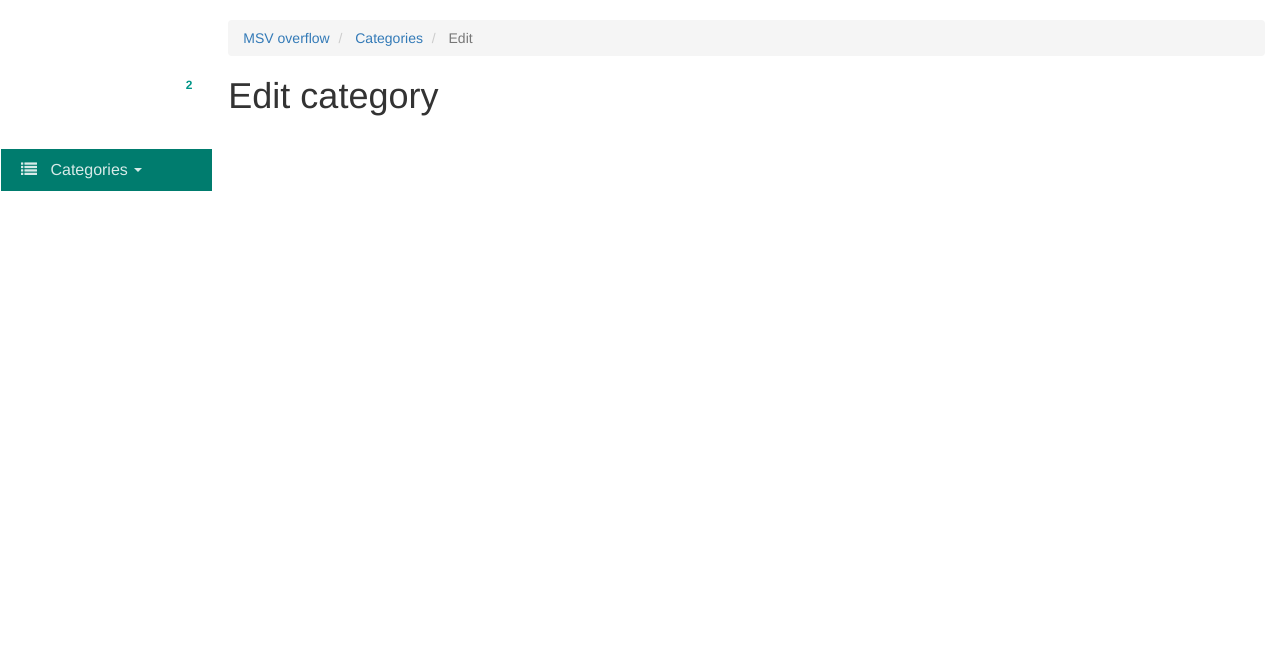
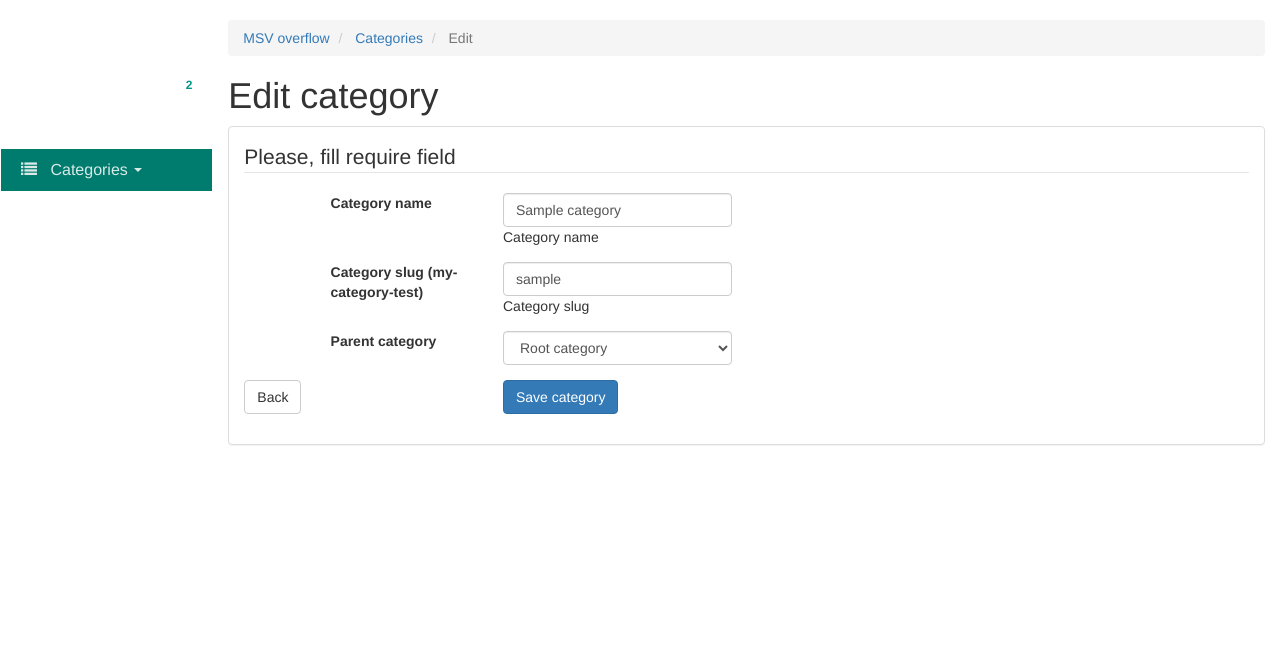
Before and after one commit to vokomarov/MSV-Overflow, a CodeIgniter app: page /database/index.php/admin/category/edit/1 in a window 1280 px wide. Shown: the part 60-714 px from the top of the page. Run offline with CodeIgniter, Linux system fonts and the light colour scheme; the visitor is signed in with stand-in values (Sample User, id 1); tables that the repository leaves empty or names only in its code hold one stand-in row (values such as "Sample post"); some libraries are stand-ins or nearby versions.

Commit message:
add categories management

```diff
--- a/application/config/routes.php
+++ b/application/config/routes.php
@@ -61,6 +61,10 @@
 $route['admin/user/(:num)/ban'] = 'admin/user/ban/$1';
 $route['admin/user/(:num)/unban'] = 'admin/user/unban/$1';
 
+$route['admin/category'] = 'admin/category/index';
+$route['admin/category/(:num)/edit'] = 'admin/category/edit/$1';
+$route['admin/category/(:num)/delete'] = 'admin/category/remove/$1';
+
 $route['user/(:num)'] = 'admin/user/show/$1';
 $route['user/(:num)/edit'] = 'admin/user/edit/$1';
 $route['user/(:num)/delete'] = 'admin/user/remove/$1';
--- a/application/controllers/admin/Category.php
+++ b/application/controllers/admin/Category.php
@@ -7,19 +7,69 @@
         if(!$this->user_model->is_logged || !$this->user_model->checkUserGroup('1,2')){
             redirect('/', 'location', 301);
         }
+        $this->load->model('category_model');
     }
 
     //list all question
     public function index()
     {
+        $categories = $this->category_model->getList();
+        $this->tpl->set('categories', $categories);
         $this->tpl->compile('admin/category/index.tpl');
     }
 
     public function add(){
+        $categories = $this->category_model->getList();
+        $this->tpl->set('categories', $categories);
+        if($this->input->post('action') == 'add'){
+            $this->load->library('form_validation');
+            $data = array(
+                'name' => $this->input->post('name'),
+                'slug' => $this->input->post('slug'),
+                'parent_id' => $this->input->post('parent_id')
+            );
+            $this->form_validation->set_data($data);
+            if($this->form_validation->run('new_category') == false){
+                $this->tpl->set('error', validation_errors());
+            }else{
+                $this->category_model->add($data);
+                redirect('/admin/category', 'location', 301);
+                die;
+            }
+        }
         $this->tpl->compile('admin/category/add.tpl');
     }
 
     public function edit($id = false){
+        $categories = $this->category_model->getList();
+        $this->tpl->set('categories', $categories);
+
+        if($this->input->post('action') == 'edit'){
+            $this->load->library('form_validation');
+            $data = array(
+                'id'=>$id,
+                'name' => $this->input->post('name'),
+                'slug' => $this->input->post('slug'),
+                'parent_id' => $this->input->post('parent_id')
+            );
+            $this->form_validation->set_data($data);
+            if($this->form_validation->run('edit_category') == false){
+                $this->tpl->set('error', validation_errors());
+            }else{
+                $this->category_model->edit($data);
+            }
+        }
+
+        $category = $this->category_model->getById($id);
+        $this->tpl->set('category', $category);
         $this->tpl->compile('admin/category/edit.tpl');
     }
+
+    public function remove($id = false){
+        if($id){
+            $this->category_model->remove($id);
+            redirect('/admin/category', 'location', 301);
+        }
+        return false;
+    }
 }
--- a/application/libraries/fake/fake_controller.php
+++ b/application/libraries/fake/fake_controller.php
@@ -185,6 +185,12 @@
 
 	/**
 	 *
+	 * @var Category_model
+	 */
+	public $category_model;
+
+	/**
+	 *
 	 * @var Tpl
 	 */
 	public $tpl;
--- a/application/models/User_model.php
+++ b/application/models/User_model.php
@@ -1,4 +1,4 @@
-<?php
+<?php defined('BASEPATH') OR exit('No direct script access allowed');
 /**
  * Authorisation model
  */
--- /dev/null
+++ b/application/models/category_model.php
@@ -0,0 +1,69 @@
+<?php defined('BASEPATH') OR exit('No direct script access allowed');
+
+class Category_model extends CI_Model{
+
+	private $table = 'category';
+
+	public function getList(){
+		$categories = $this->db->get($this->table);
+		return $categories->result_array();
+	}
+
+	public function getById($id){
+		if($id){
+			$category = $this->db->get_where($this->table, array('id'=>$id));
+			return current($category->result_array());
+		}
+		return false;
+	}
+
+	public function getBySlug($slug){
+		if($slug){
+			$category = $this->db->get_where($this->table, array('slug'=>$slug));
+			return current($category->result_array());
+		}
+		return false;
+	}
+
+	public function add($data){
+		if($data && isset($data['name'])){
+			$name = $data['name'];
+			$slug = $data['slug'];
+			$parent_id = isset($data['parent_id'])?intval($data['parent_id'],10):0;
+			if($this->db->insert($this->table, array(
+				'name' => $name,
+				'slug' => $slug,
+				'parent_id' => $parent_id
+			))){
+				return true;
+			}
+		}
+		return false;
+	}
+
+	public function edit($data){
+		if($data && isset($data['name'])){
+			$id = $data['id'];
+			$name = $data['name'];
+			$slug = $data['slug'];
+			$parent_id = isset($data['parent_id'])?intval($data['parent_id'],10):0;
+			if($this->db->update($this->table, array(
+				'name' => $name,
+				'slug'  => $slug,
+				'parent_id' => $parent_id
+			), array(
+				'id' => $id
+			))){
+				return true;
+			}
+		}
+		return false;
+	}
+
+	public function remove($id){
+		if($id){
+			return $this->db->delete($this->table, array('id'=>$id));
+		}
+		return false;
+	}
+}
```
Also changed, not shown: application/config/form_validation.php (+24 -0 lines), public/admin/category/add.tpl (+62 -1 lines), public/admin/category/edit.tpl (+66 -1 lines), public/admin/category/index.tpl (+42 -1 lines).
